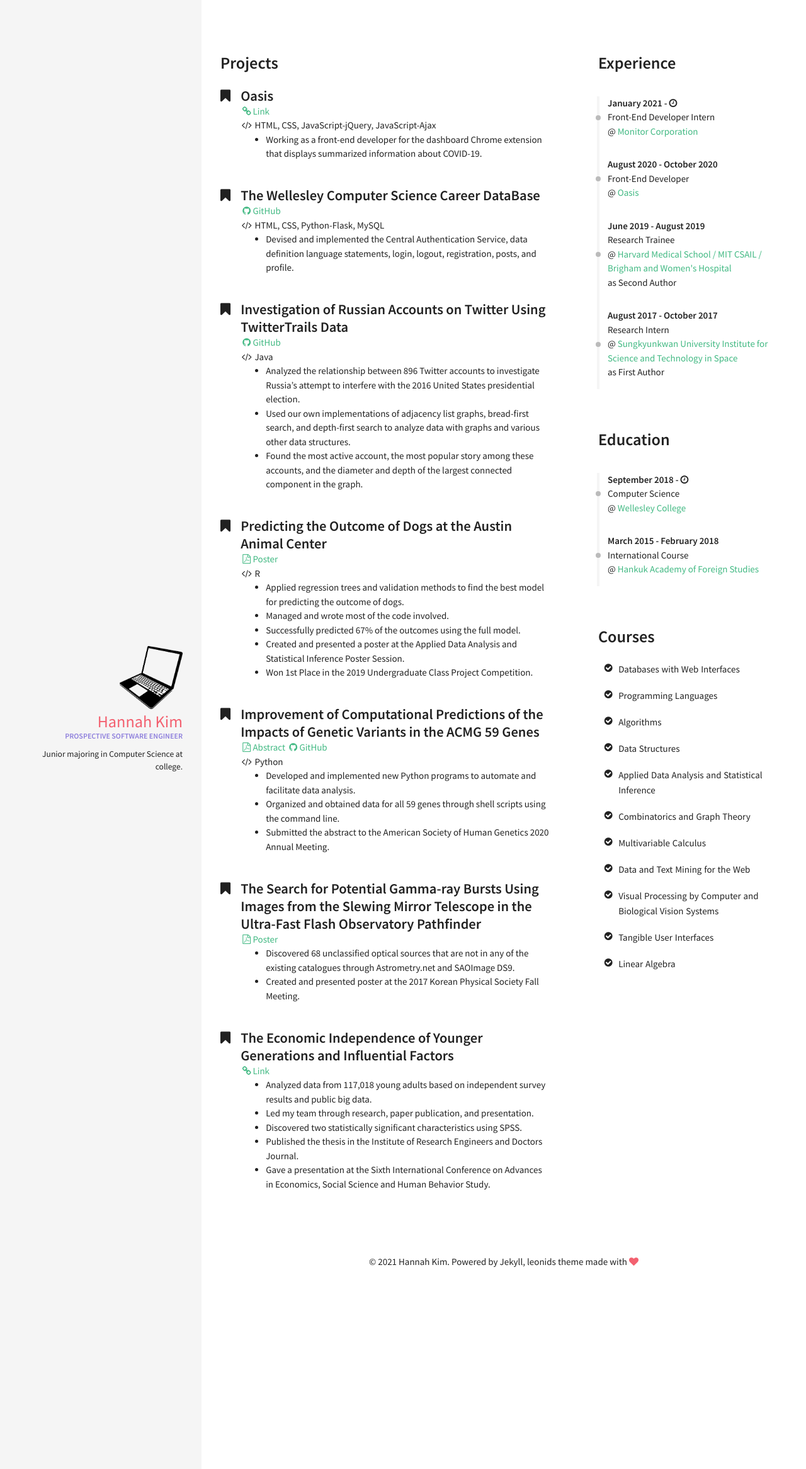
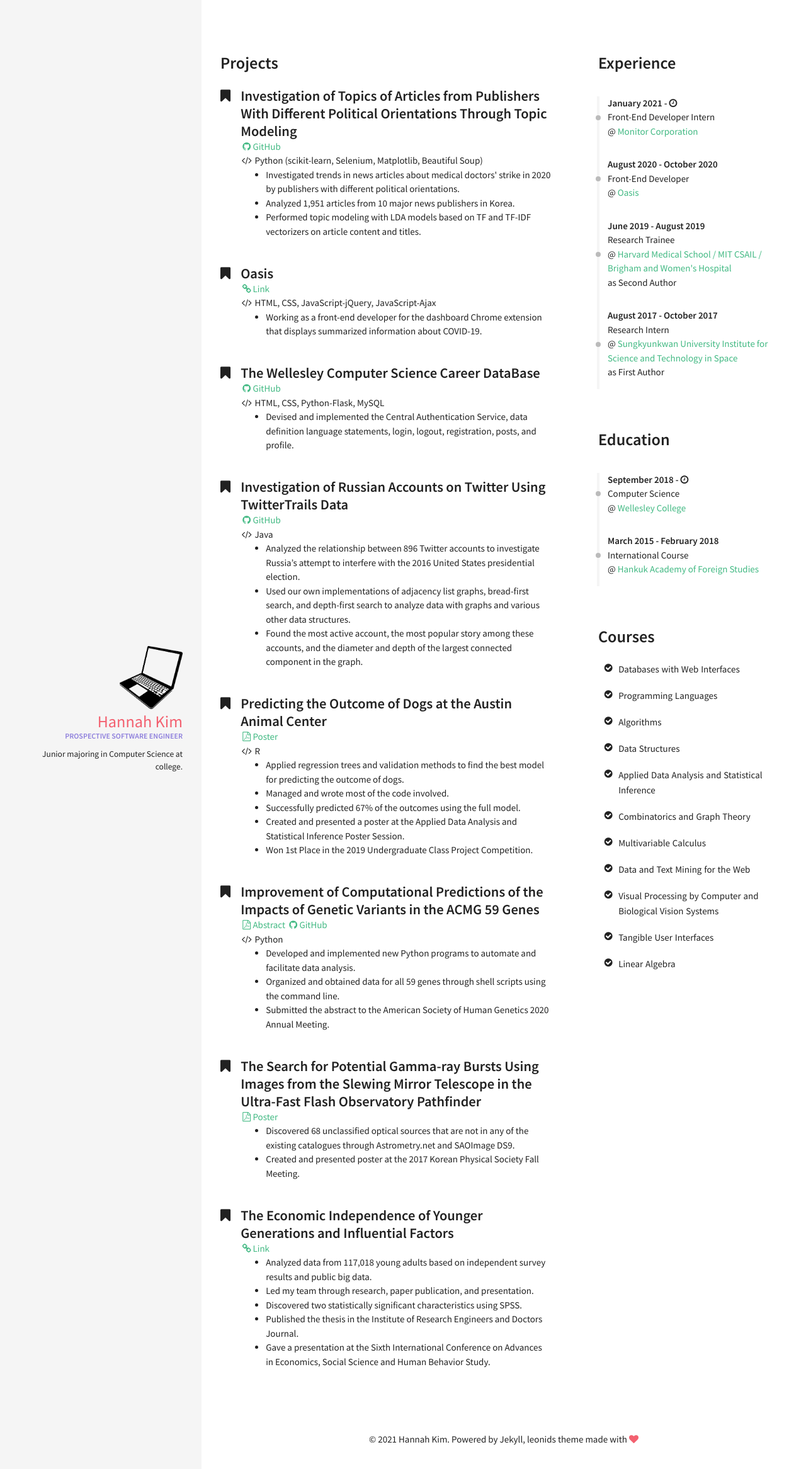
Before and after one commit to hskim37/hskim37.github.io, a Jekyll site: the page built from index.html, in a window 1280 px wide. Shown: the top 2333 px of the page at 63% size. Built offline with Jekyll 4.4.1, drawn with Linux system fonts in a browser that asks for light colours.

Commit message:
Update projects.yml

```diff
--- a/_data/index/projects.yml
+++ b/_data/index/projects.yml
@@ -1,3 +1,12 @@
+- name: Investigation of Topics of Articles from Publishers With Different Political Orientations Through Topic Modeling
+  code: Python (scikit-learn, Selenium, Matplotlib, Beautiful Soup)
+  github: https://github.com/hskim37/Dr-Strike
+  descr: <ul class="bullets">
+          <li>Investigated trends in news articles about medical doctors' strike in 2020 by publishers with different political orientations.</li>
+          <li>Analyzed 1,951 articles from 10 major news publishers in Korea.</li>
+          <li>Performed topic modeling with LDA models based on TF and TF-IDF vectorizers on article content and titles.</li>
+         </ul>
+
 - name: Oasis
   code: HTML, CSS, JavaScript-jQuery, JavaScript-Ajax
   link: http://oasisportal.info/demos/4/
```
